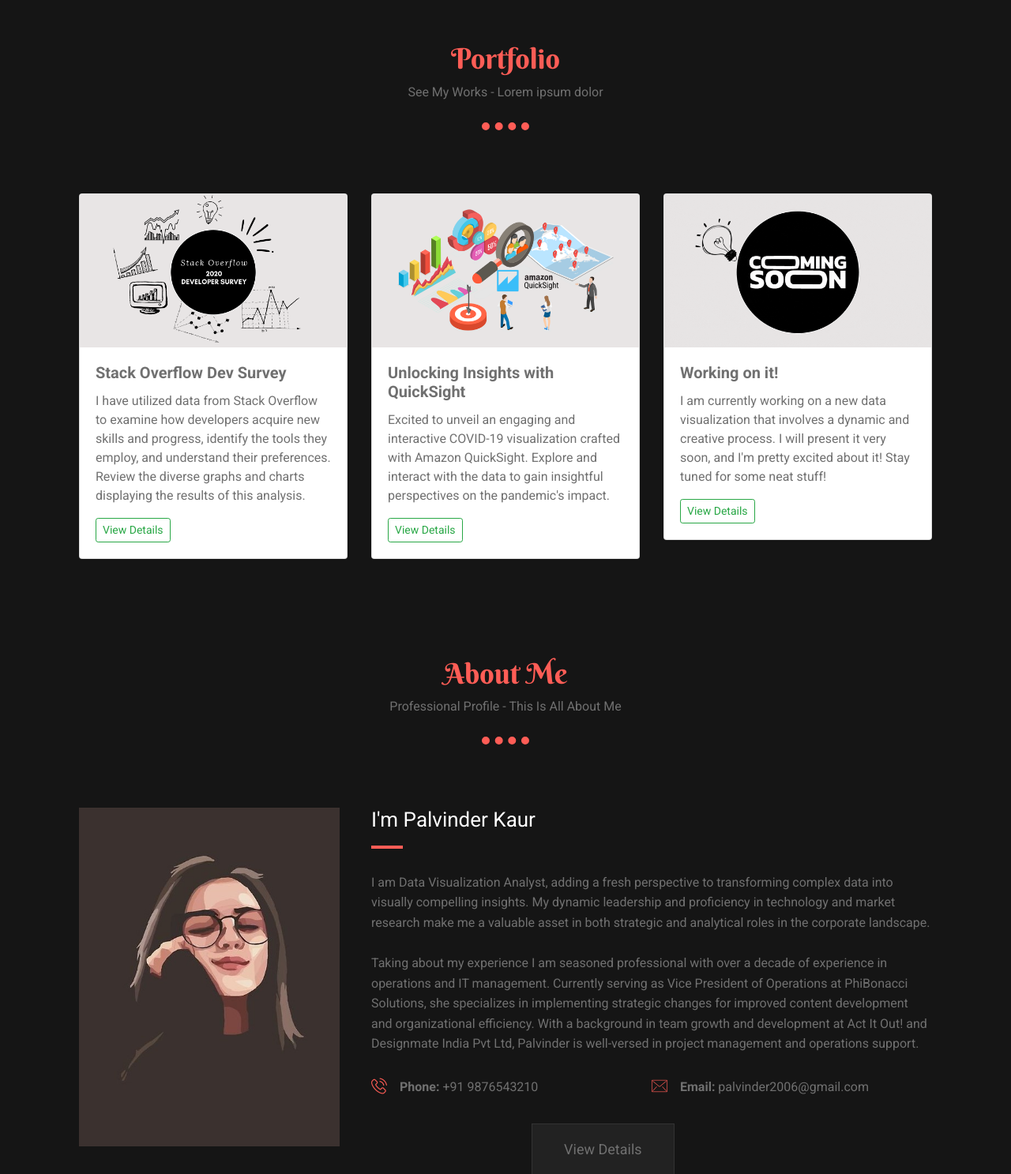
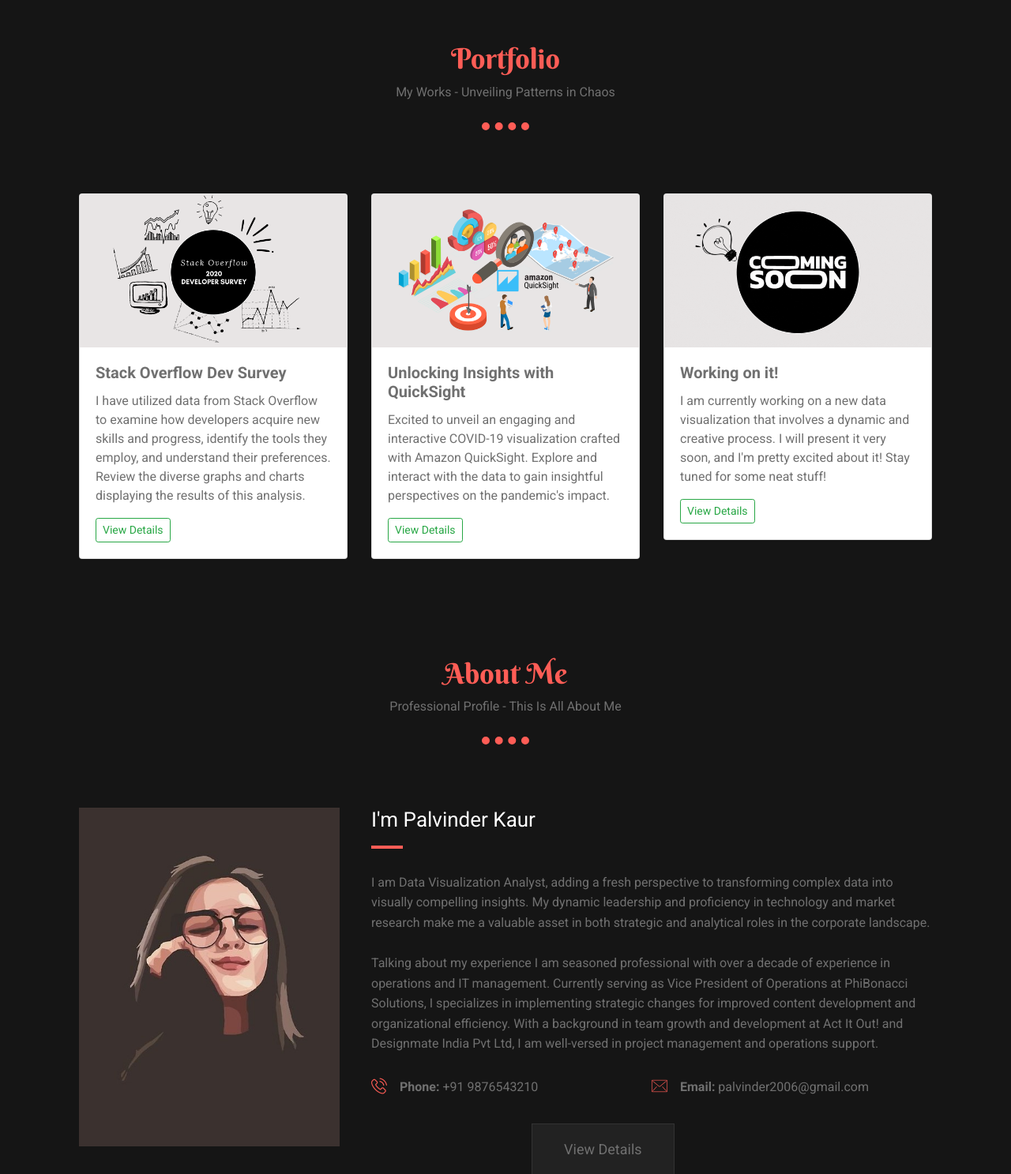
Before and after one commit to cadabraaa/portfolio, a Flask app: page / in a window 1280 px wide. Shown: the part 672-2159 px from the top of the page at 79% size. Run offline with Flask 3, Linux system fonts and the light colour scheme; some libraries are stand-ins or nearby versions.

Commit message:
home page about and portfolio section writeup

```diff
--- a/templates/home.html
+++ b/templates/home.html
@@ -69,7 +69,7 @@
           <!-- Section title start -->
           <div class="section-title">
             <h2>Portfolio</h2>
-            <p>See My Works - Lorem ipsum dolor</p>
+            <p>My Works - Unveiling Patterns in Chaos</p>
           </div>
           <!-- Section title end -->
         </div>
@@ -145,7 +145,7 @@
                 <p>I am Data Visualization Analyst, adding a fresh perspective to transforming complex data into visually compelling insights. My dynamic leadership and proficiency in technology and market research make me a valuable asset in both strategic and analytical roles in the corporate landscape.
 </p>
 
-                <p>Taking about my experience I am seasoned professional with over a decade of experience in operations and IT management. Currently serving as Vice President of Operations at PhiBonacci Solutions, she specializes in implementing strategic changes for improved content development and organizational efficiency. With a background in team growth and development at Act It Out! and Designmate India Pvt Ltd, Palvinder is well-versed in project management and operations support.
+                <p>Talking about my experience I am seasoned professional with over a decade of experience in operations and IT management. Currently serving as Vice President of Operations at PhiBonacci Solutions, I specializes in implementing strategic changes for improved content development and organizational efficiency. With a background in team growth and development at Act It Out! and Designmate India Pvt Ltd, I am well-versed in project management and operations support.
 </p>
 
                 <ul>
```
